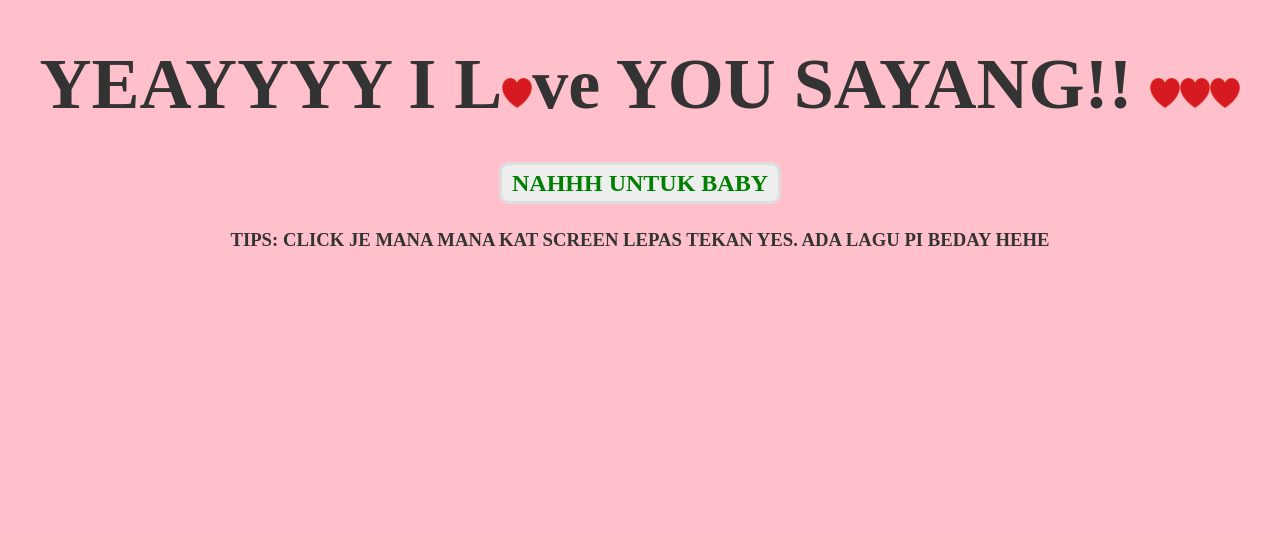
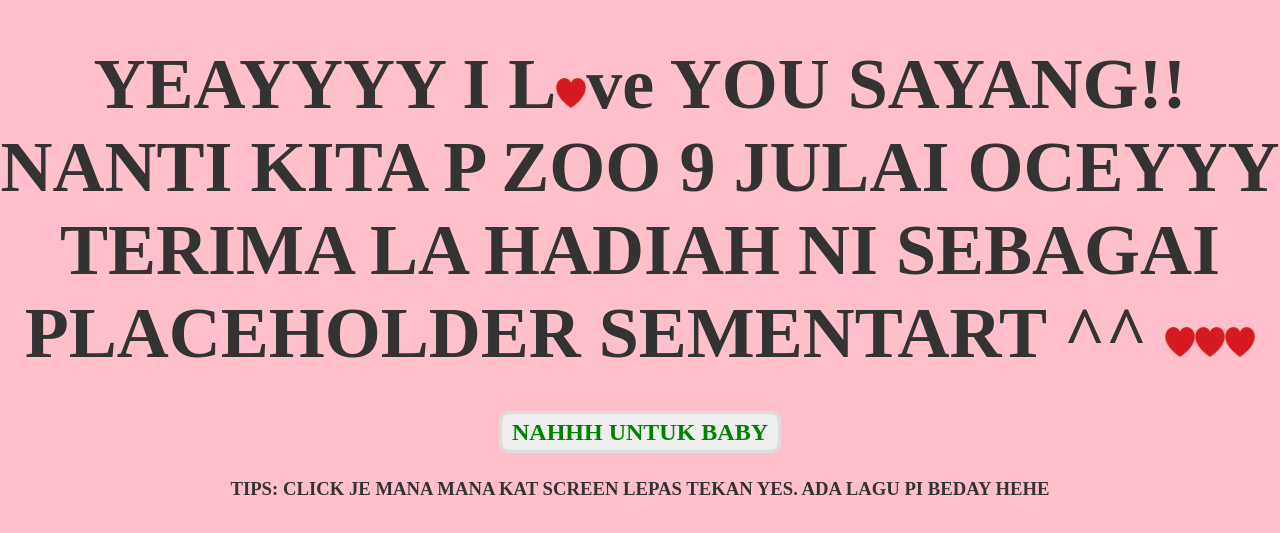
Before and after one commit to kafriamin/gf, a plain HTML site: page yes.html in a window 1280 px wide. Shown: the part 149-682 px from the top of the page. Drawn offline with Linux system fonts and the light colour scheme.

Commit message:
Update yes.html

```diff
--- a/yes.html
+++ b/yes.html
@@ -10,6 +10,8 @@
 		<div class="yes">
 			<h2>
                 YEAYYYY I L<img src="kiss.png" alt="">ve YOU SAYANG!!
+                <br>
+                NANTI KITA P ZOO 9 JULAI OCEYYY TERIMA LA HADIAH NI SEBAGAI PLACEHOLDER SEMENTART ^^
                 <img src="kiss.png" alt=""><img src="kiss.png" alt=""><img src="kiss.png" alt="">
                 <a id="yes" href="nah.html">NAHHH UNTUK BABY</a>
             </h2>
```
